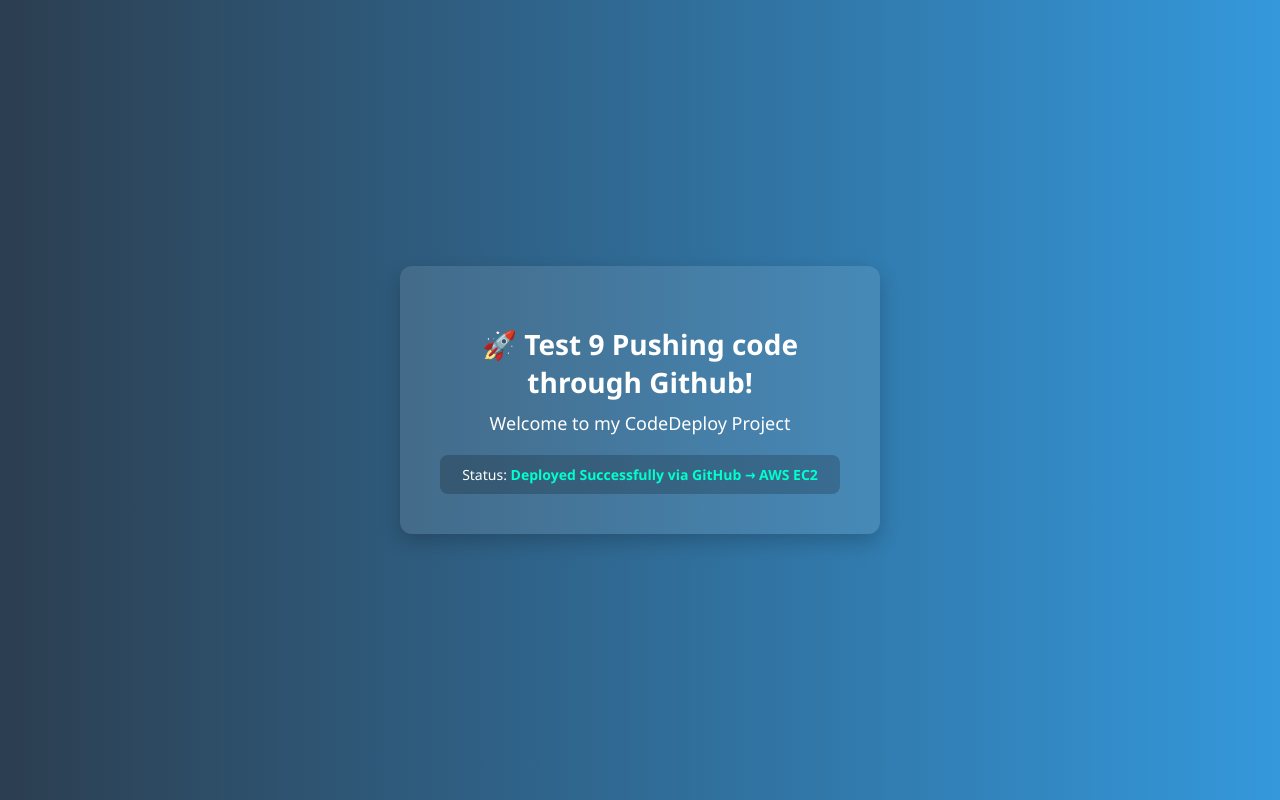
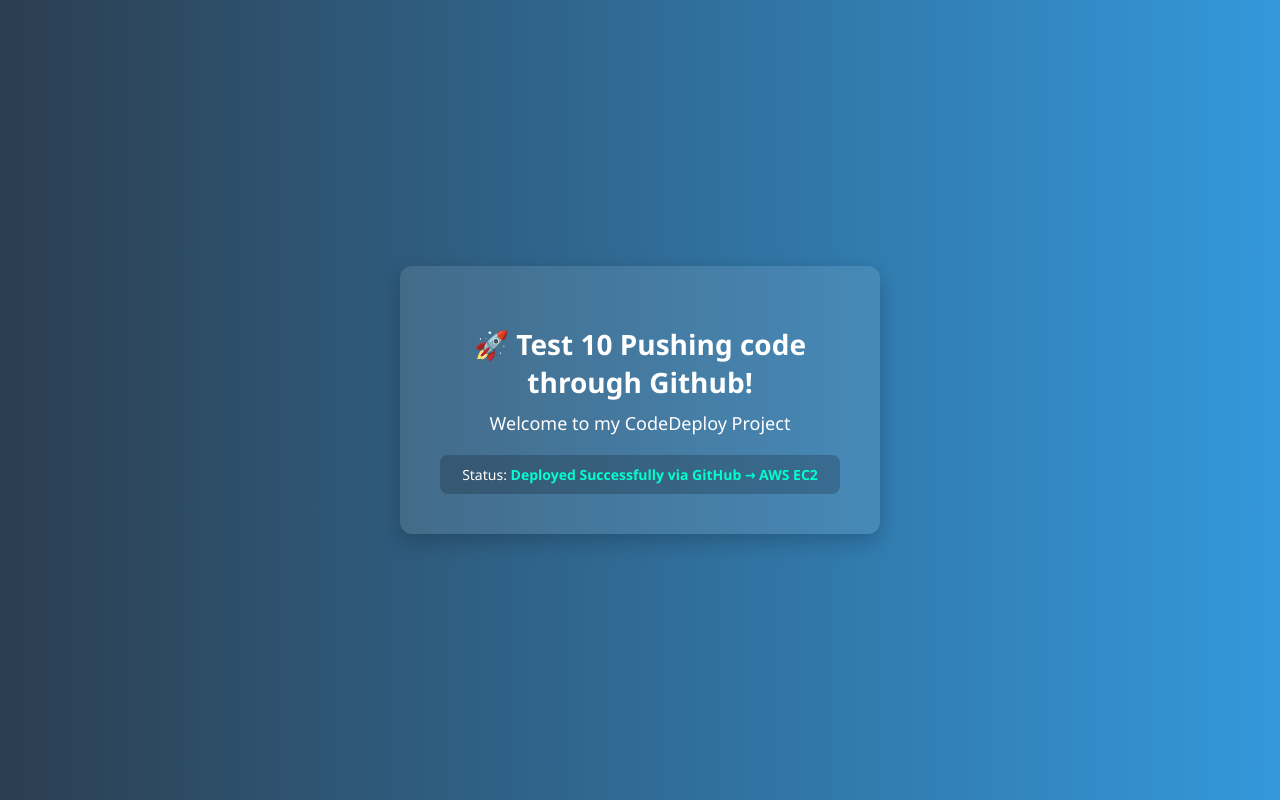
Before and after one commit to Dhimanab/cicd-demo, a plain HTML site: page myapp/index.html in a window 1280 px wide. Drawn offline with Linux system fonts and the light colour scheme.

Commit message:
Update to Test 10

```diff
--- a/myapp/index.html
+++ b/myapp/index.html
@@ -52,7 +52,7 @@
 </head>
 <body>
   <div class="container">
-    <h1>🚀 Test 9 Pushing code through Github!</h1>
+    <h1>🚀 Test 10 Pushing code through Github!</h1>
     <p>Welcome to my CodeDeploy Project</p>
     <div class="status">
       Status: <span class="highlight">Deployed Successfully via GitHub → AWS EC2</span>
```
